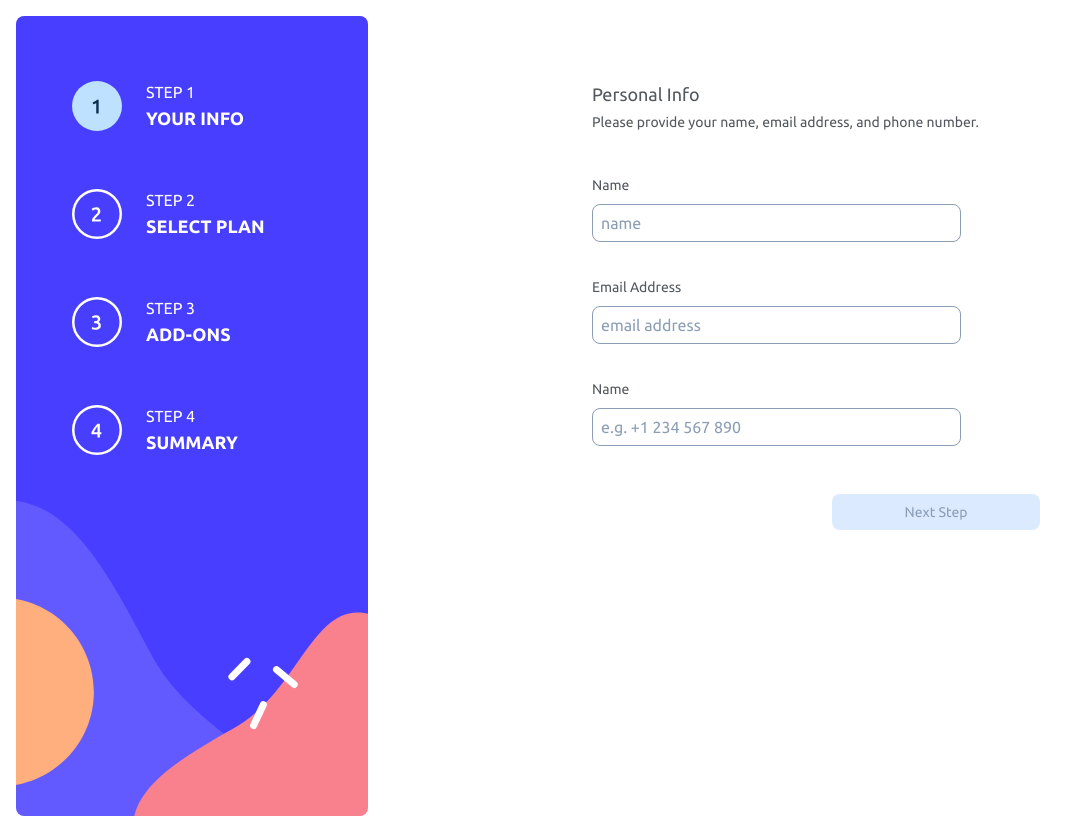
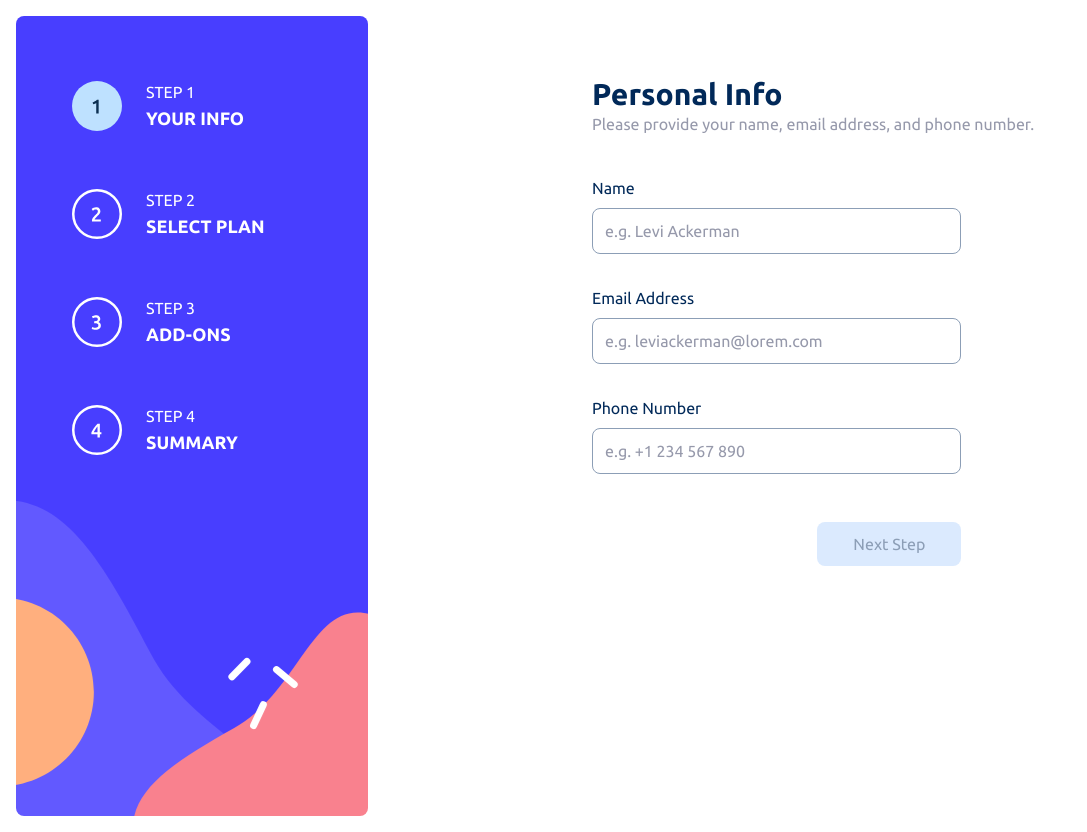
Before and after one commit to fio-azahuanche/multi-step-form-next, a Next.js app: page /step/one in a window 1280 px wide. Shown: the whole page, without its empty margins (0-1087 px from the left). Built offline with nearby package versions, Linux system fonts and the light colour scheme.

Commit message:
adjust margins and width for step1

```diff
--- a/src/app/globals.css
+++ b/src/app/globals.css
@@ -69,15 +69,15 @@ body {
   }
 
   .custom-input {
-    @apply focus:outline-blue-600 flex-1 border border-solid rounded-lg border-customGrayLight bg-white py-1.5 pl-2 text-gray-900 placeholder:text-customGrayLight text-base sm:leading-6 z-10 pointer-events-auto;
+    @apply focus:outline-blue-600 flex-1 border border-solid rounded-lg border-customGrayLight bg-white py-2.5 pl-3 text-gray-900 placeholder:text-customCoolGray text-base sm:leading-6 z-10 pointer-events-auto;
   }
 
   .custom-button {
-    @apply w-52 px-4 py-2 z-10 font-medium rounded-lg;
+    @apply w-36 px-4 py-2.5 z-10 rounded-lg;
   }
 
   .custom-button-valid {
-    @apply bg-customStep text-white hover:bg-blue-600;
+    @apply bg-customMarineBlue text-white hover:bg-blue-600;
   }
 
   .custom-button-invalid {
--- a/src/app/step/one/page.tsx
+++ b/src/app/step/one/page.tsx
@@ -2,7 +2,6 @@
 
 import { useState } from 'react';
 
-import { useProcessIdStore } from '@/store/useProcessIdStore';
 import { useStepperStore } from '@/store/useStepperStore';
 
 export default function OnePage() {
@@ -11,7 +10,6 @@ export default function OnePage() {
   const [phoneNumber, setPhoneNumber] = useState('');
 
   const { nextStep } = useStepperStore();
-  const setProcessId = useProcessIdStore((state) => state.setProcessId);
 
   const handleNameChange = (e: React.ChangeEvent<HTMLInputElement>) => {
     setName(e.target.value);
@@ -29,15 +27,18 @@ export default function OnePage() {
 
   return (
     <>
-
-      <form>
-        <div className="pb-12 text-customGray">
-          <h2 className="text-xl-1600 text-lg-1263 font-medium leading-7">Personal Info</h2>
-          <p className="mt-1 text-lg-1600 text-sm-1263 leading-6 font-normal">Please provide your name, email address, and phone number.</p>
+      <form className="flex justify-center">
+        <div className="pb-12 text-customGray max-w-xl w-full">
+          <h2 className="text-customMarineBlue text-3xl font-semibold leading-7">Personal Info</h2>
+          <p className="mt-1 text-customCoolGray text-base leading-6 font-medium">
+            Please provide your name, email address, and phone number.
+          </p>
 
           <div className="mt-10 grid grid-cols-1 gap-x-6 gap-y-8 sm:grid-cols-6">
             <div className="sm:col-span-5">
-              <label htmlFor="name" className="text-lg-1600 text-sm-1263 font-medium leading-6">Name</label>
+              <label htmlFor="name" className="text-base text-customMarineBlue font-medium leading-6">
+                Name
+              </label>
               <div className="mt-2">
                 <div className="flex sm:max-w-md">
                   <input
@@ -45,7 +46,7 @@ export default function OnePage() {
                     name="name"
                     id="name"
                     className="custom-input"
-                    placeholder="name"
+                    placeholder="e.g. Levi Ackerman"
                     value={name}
                     onChange={handleNameChange}
                   />
@@ -54,7 +55,9 @@ export default function OnePage() {
             </div>
 
             <div className="sm:col-span-5">
-              <label htmlFor="email" className="text-lg-1600 text-sm-1263 font-medium leading-6">Email Address</label>
+              <label htmlFor="email" className="text-base text-customMarineBlue font-medium leading-6">
+                Email Address
+              </label>
               <div className="mt-2">
                 <div className="flex sm:max-w-md">
                   <input
@@ -62,7 +65,7 @@ export default function OnePage() {
                     name="email"
                     id="email"
                     className="custom-input"
-                    placeholder="email address"
+                    placeholder="e.g. leviackerman@lorem.com"
                     value={email}
                     onChange={handleEmailChange}
                   />
@@ -71,7 +74,9 @@ export default function OnePage() {
             </div>
 
             <div className="sm:col-span-5">
-              <label htmlFor="phoneNumber" className="text-lg-1600 text-sm-1263 font-medium leading-6">Name</label>
+              <label htmlFor="phoneNumber" className="text-base text-customMarineBlue font-medium leading-6">
+                Phone Number
+              </label>
               <div className="mt-2">
                 <div className="flex sm:max-w-md">
                   <input
@@ -87,21 +92,19 @@ export default function OnePage() {
               </div>
             </div>
 
+            <div className="sm:col-span-5 flex justify-end">
+              <button
+                onClick={nextStep}
+                disabled={!isFormValid}
+                className={`mt-4 custom-button text-base ${isFormValid ? 'custom-button-valid' : 'custom-button-invalid'
+                  }`}
+              >
+                Next Step
+              </button>
+            </div>
           </div>
         </div>
-
-
-        <div className="flex justify-end gap-x-6">
-          <button
-            onClick={nextStep}
-            disabled={!isFormValid}
-            className={`custom-button text-base-1600 text-sm-1263 ${isFormValid ? 'custom-button-valid' : 'custom-button-invalid'}`}
-          >
-            Next Step
-          </button>
-        </div>
       </form>
-
     </>
   );
 }
--- a/src/app/step/three/page.tsx
+++ b/src/app/step/three/page.tsx
@@ -1,7 +1,6 @@
 'use client';
 
 import { Card } from "@/components/Card";
-import { useProcessedFilesStore } from "@/store/useProcessedFilesStore";
 import { useStepperStore } from "@/store/useStepperStore";
 import { useState } from "react";
 
@@ -23,7 +22,6 @@ export default function ThreePage() {
   const { nextStep } = useStepperStore();
   const [username, setUsername] = useState('');
   const [processId, setProcessId] = useState('');
-  const setProcessedFiles = useProcessedFilesStore((state) => state.setProcessedFiles);
 
   const handleUsernameChange = (e: React.ChangeEvent<HTMLInputElement>) => {
     setUsername(e.target.value);
--- a/src/components/FileInput/FileInput.tsx
+++ /dev/null
@@ -1,28 +0,0 @@
-import React from 'react';
-
-interface FileInputProps {
-    fileName: string;
-    handleFileChange: (e: React.ChangeEvent<HTMLInputElement>) => void;
-}
-
-export const FileInput: React.FC<FileInputProps> = ({ fileName, handleFileChange }) => (
-    <div>
-        <label htmlFor="choose-file" className="text-lg-1600 text-sm-1263 font-medium leading-6">Choose File</label>
-        <div className="mt-2">
-            <div className="flex sm:max-w-md rounded-lg border border-solid border-customGrayLight bg-white">
-                <label htmlFor="choose-file" className="py-1.5 pl-2 pr-2 rounded-bl-lg rounded-tl-lg z-10 cursor-pointer bg-customStep font-medium text-white hover:bg-blue-600">
-                    <span className='text-base-1600 text-sm-1263'>Choose file</span>
-                    <input
-                        id="choose-file"
-                        name="choose-file"
-                        type="file"
-                        className="sr-only"
-                        onChange={handleFileChange}
-                        placeholder="Choose file"
-                    />
-                </label>
-                <p className="py-1.5 pl-2 text-base-1600 text-sm-1263 text-customGrayLight text-sm flex items-center">{fileName}</p>
-            </div>
-        </div>
-    </div>
-);
--- a/src/components/FileInput/index.ts
+++ /dev/null
@@ -1 +0,0 @@
-export { FileInput } from './FileInput';
--- a/src/store/useProcessIdStore.tsx
+++ /dev/null
@@ -1,11 +0,0 @@
-import { create } from 'zustand';
-
-interface ProcessId {
-  processId: string | null;
-  setProcessId: (id: string) => void;
-}
-
-export const useProcessIdStore = create<ProcessId>((set) => ({
-  processId: null,
-  setProcessId: (id: string) => set({ processId: id }),
-}));
--- a/src/store/useProcessedFilesStore.tsx
+++ /dev/null
@@ -1,11 +0,0 @@
-import { create } from 'zustand';
-
-interface ProcessedFiles {
-  processedFiles: string[];
-  setProcessedFiles: (files: string[]) => void;
-}
-
-export const useProcessedFilesStore = create<ProcessedFiles>((set) => ({
-  processedFiles: [],
-  setProcessedFiles: (files: string[]) => set({ processedFiles: files }),
-}));
--- a/tailwind.config.ts
+++ b/tailwind.config.ts
@@ -14,11 +14,17 @@ const config: Config = {
           "conic-gradient(from 180deg at 50% 50%, var(--tw-gradient-stops))",
       },
       colors: {
-        customBlue: '#F6F7FB',
         customGray: '#53585E',
-        customStep: '#3F51B5',
         customGrayLight: '#8C9EB6',
-        customBlueLight: '#ECF4FF',
+        customMarineBlue: '#012959',
+        customPurplishBlue: '#463dff',
+        customPastelBlue: '#adbdfe',
+        customLightBlue: '#bee2fd',
+        customStrawberryRed: '#ed3547',
+        customCoolGray: '#9699ab',
+        customLightGray: '#d5d8e5',
+        customMagnolia: '#eff5ff',
+        customAlabaster: '#f9faff',
       },
     },
   },
```
Also changed, not shown: src/app/step/layout.tsx (line endings or trailing spaces), 1 other file (tests, documents, lock files or other folders).
